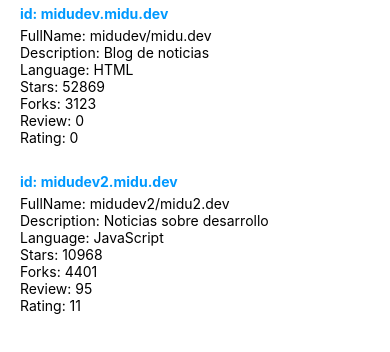
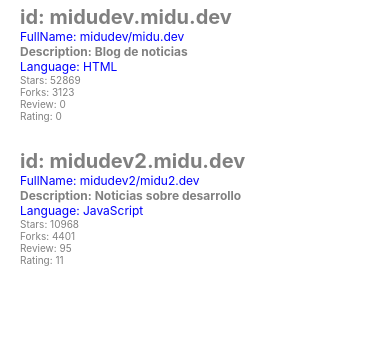
Before and after one commit to pedro-donoso/curso-react-native, a React Native app: screen / in a window 390 px wide. Shown: the top 352 px of the page. Built offline with nearby package versions, Linux system fonts and the light colour scheme.

Commit message:
agrego styledtext

```diff
--- a/src/components/RepositoryItem.jsx
+++ b/src/components/RepositoryItem.jsx
@@ -1,16 +1,17 @@
 import React from 'react';
 import {View, Text, StyleSheet} from 'react-native'
+import StyledText from './StyledText';
 
 const RepositoryItem = (props) => (
 <View key={props.id} style={styles.container}>
-  <Text style={styles.strong}>id: {props.id}</Text>
-  <Text>FullName: {props.fullName}</Text>
-  <Text>Description: {props.description}</Text>
-  <Text>Language: {props.language}</Text>
-  <Text>Stars: {props.stargazersCount}</Text>
-  <Text>Forks: {props.forksCount}</Text>
-  <Text>Review: {props.reviewCount}</Text>
-  <Text>Rating: {props.ratingAverage}</Text>
+  <StyledText big bold>id: {props.id}</StyledText>
+  <StyledText blue>FullName: {props.fullName}</StyledText>
+  <StyledText bold>Description: {props.description}</StyledText>
+  <StyledText blue>Language: {props.language}</StyledText>
+  <StyledText small>Stars: {props.stargazersCount}</StyledText>
+  <StyledText small>Forks: {props.forksCount}</StyledText>
+  <StyledText small>Review: {props.reviewCount}</StyledText>
+  <StyledText small>Rating: {props.ratingAverage}</StyledText>
 </View>
 )
 
@@ -19,12 +20,7 @@ const styles = StyleSheet.create({
   padding: 20,
   paddingBottom: 5,
   paddingTop: 5,
- },
- strong: {
-  color: "#09f",
-  fontWeight: "bold",
-  marginBottom: 5,
- },
+ }
 });
 
 export default RepositoryItem
--- /dev/null
+++ b/src/components/StyledText.jsx
@@ -0,0 +1,36 @@
+import React from 'react'
+import {Text, StyleSheet} from 'react-native'
+
+const styles = StyleSheet.create({
+  text: {
+    fontSize: 12,
+    color: 'grey'
+  },
+  bold: {
+    fontWeight: 'bold'
+  },
+  blue: {
+    color: 'blue'
+  },
+  big: {
+    fontSize: 20
+  },
+  small: {
+    fontSize: 10
+  }
+})
+
+export default function StyledText ({blue, bold, children, big, small}) {
+  const textStyles = [
+    styles.text,
+    blue && styles.blue,
+    big && styles.big,
+    small && styles.small,
+    bold && styles.bold
+  ]
+  return (
+    <Text style={textStyles}>
+      {children}
+    </Text>
+  )
+}
```
